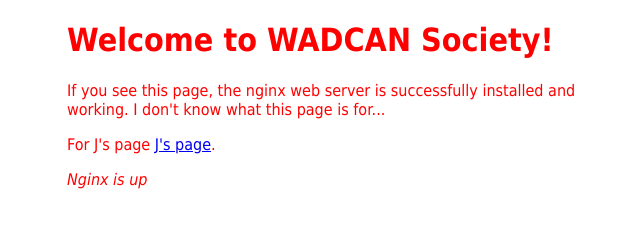
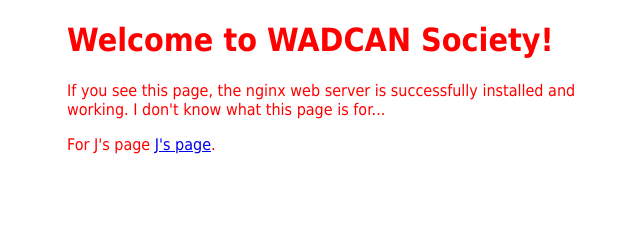
Before and after one commit to Lidzfreak3000/www-chiz, a plain HTML site: page web stuff/index.html in a window 1280 px wide. Shown: the full height of the page, 293-933 px from the left. Drawn offline with Linux system fonts and the light colour scheme.

Commit message:
Update index.html

```diff
--- a/web stuff/index.html
+++ b/web stuff/index.html
@@ -22,6 +22,5 @@
 <p>For J's page
 <a href="http://www.wadcansociety.com/J.html">J's page</a>.<br/>
 
-<p><em>Nginx is up</em></p>
 </body>
 </html>
```
